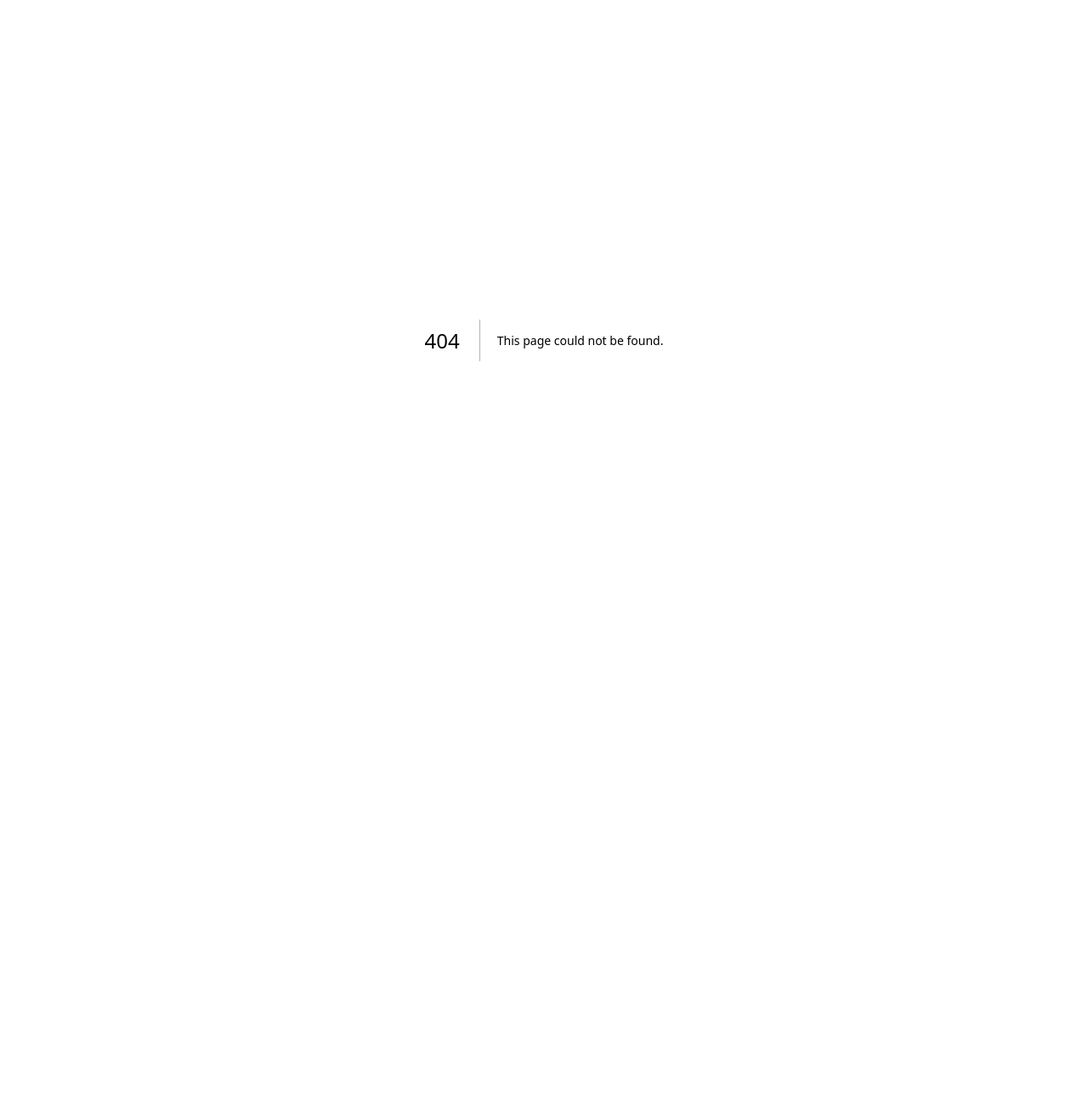
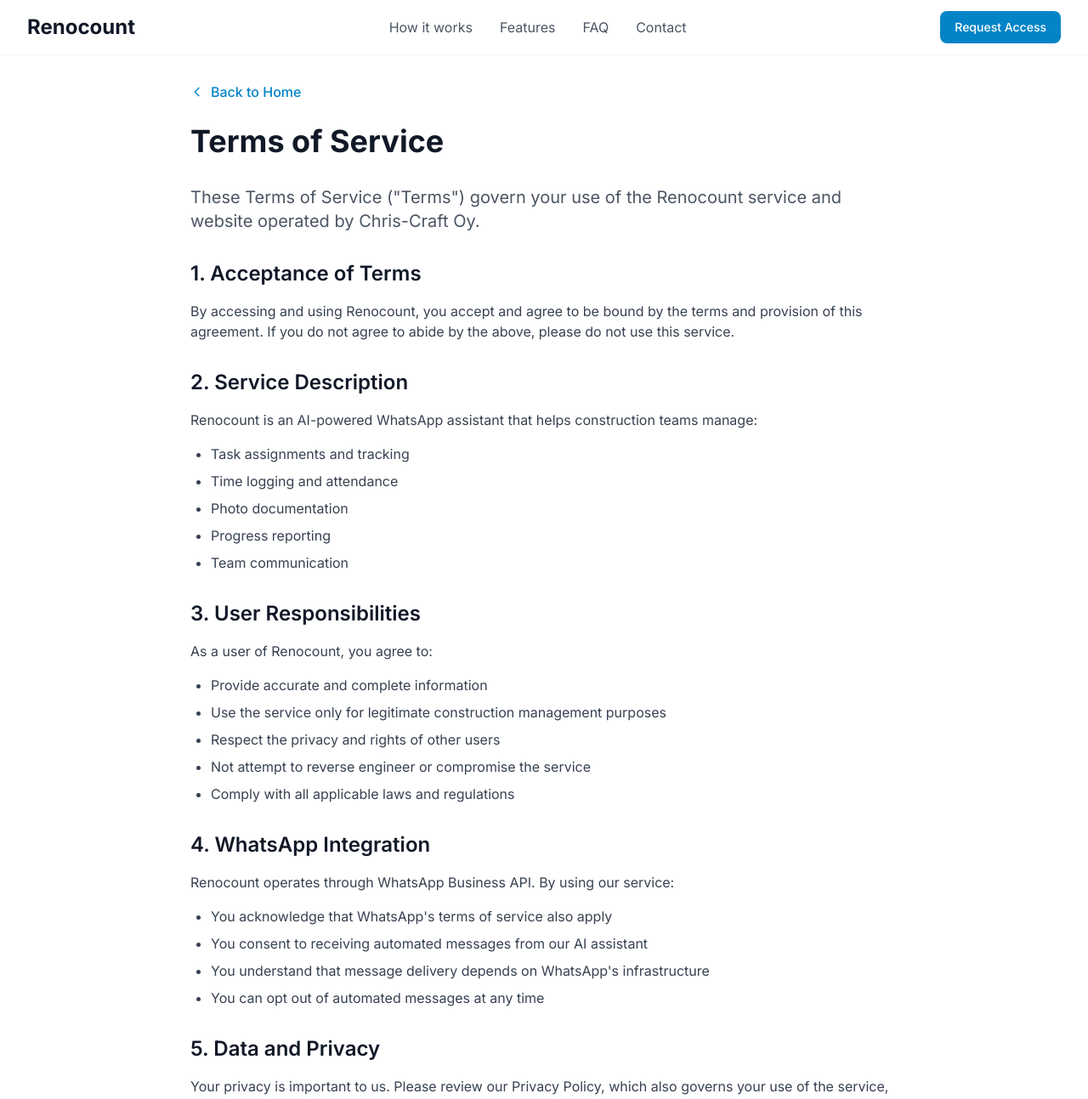
Before and after one commit to Chriuce/Renocount_landing, a Next.js app: page /terms in a window 1280 px wide. Before the commit this address had no page. Shown: the top 1293 px of the page at 85% size. Before the commit the page ends 800 px from the top, so only its background shows below. Built offline with nearby package versions, Linux system fonts and the light colour scheme.

Commit message:
Fix Terms of Service link in footer

```diff
--- /dev/null
+++ b/app/terms/page.tsx
@@ -0,0 +1,184 @@
+'use client'
+
+import React from 'react'
+import { motion } from 'framer-motion'
+import Header from '@/components/Header'
+import Footer from '@/components/Footer'
+
+export default function TermsOfService() {
+  return (
+    <main className="min-h-screen bg-white">
+      <Header />
+      <div className="pt-24 pb-16">
+        <div className="max-w-4xl mx-auto px-4 sm:px-6 lg:px-8">
+          <motion.div
+            initial={{ opacity: 0, y: 30 }}
+            animate={{ opacity: 1, y: 0 }}
+            transition={{ duration: 0.8 }}
+            className="prose prose-lg max-w-none"
+          >
+            <div className="mb-6">
+              <a
+                href="/"
+                className="inline-flex items-center text-primary-600 hover:text-primary-700 font-medium"
+              >
+                <svg className="w-4 h-4 mr-2" fill="none" stroke="currentColor" viewBox="0 0 24 24">
+                  <path strokeLinecap="round" strokeLinejoin="round" strokeWidth={2} d="M15 19l-7-7 7-7" />
+                </svg>
+                Back to Home
+              </a>
+            </div>
+            <h1 className="text-4xl font-bold text-gray-900 mb-8">Terms of Service</h1>
+
+            <p className="text-xl text-gray-600 mb-8">
+              These Terms of Service ("Terms") govern your use of the Renocount service and website operated by Chris-Craft Oy.
+            </p>
+
+            <div className="space-y-8">
+              <section>
+                <h2 className="text-2xl font-semibold text-gray-900 mb-4">1. Acceptance of Terms</h2>
+                <p className="text-gray-700">
+                  By accessing and using Renocount, you accept and agree to be bound by the terms and provision of this agreement.
+                  If you do not agree to abide by the above, please do not use this service.
+                </p>
+              </section>
+
+              <section>
+                <h2 className="text-2xl font-semibold text-gray-900 mb-4">2. Service Description</h2>
+                <p className="text-gray-700 mb-4">
+                  Renocount is an AI-powered WhatsApp assistant that helps construction teams manage:
+                </p>
+                <ul className="list-disc pl-6 space-y-2 text-gray-700">
+                  <li>Task assignments and tracking</li>
+                  <li>Time logging and attendance</li>
+                  <li>Photo documentation</li>
+                  <li>Progress reporting</li>
+                  <li>Team communication</li>
+                </ul>
+              </section>
+
+              <section>
+                <h2 className="text-2xl font-semibold text-gray-900 mb-4">3. User Responsibilities</h2>
+                <p className="text-gray-700 mb-4">
+                  As a user of Renocount, you agree to:
+                </p>
+                <ul className="list-disc pl-6 space-y-2 text-gray-700">
+                  <li>Provide accurate and complete information</li>
+                  <li>Use the service only for legitimate construction management purposes</li>
+                  <li>Respect the privacy and rights of other users</li>
+                  <li>Not attempt to reverse engineer or compromise the service</li>
+                  <li>Comply with all applicable laws and regulations</li>
+                </ul>
+              </section>
+
+              <section>
+                <h2 className="text-2xl font-semibold text-gray-900 mb-4">4. WhatsApp Integration</h2>
+                <p className="text-gray-700 mb-4">
+                  Renocount operates through WhatsApp Business API. By using our service:
+                </p>
+                <ul className="list-disc pl-6 space-y-2 text-gray-700">
+                  <li>You acknowledge that WhatsApp's terms of service also apply</li>
+                  <li>You consent to receiving automated messages from our AI assistant</li>
+                  <li>You understand that message delivery depends on WhatsApp's infrastructure</li>
+                  <li>You can opt out of automated messages at any time</li>
+                </ul>
+              </section>
+
+              <section>
+                <h2 className="text-2xl font-semibold text-gray-900 mb-4">5. Data and Privacy</h2>
+                <p className="text-gray-700">
+                  Your privacy is important to us. Please review our Privacy Policy, which also governs your use of the service,
+                  to understand our practices regarding the collection and use of your information.
+                </p>
+              </section>
+
+              <section>
+                <h2 className="text-2xl font-semibold text-gray-900 mb-4">6. Service Availability</h2>
+                <p className="text-gray-700 mb-4">
+                  We strive to provide reliable service, but:
+                </p>
+                <ul className="list-disc pl-6 space-y-2 text-gray-700">
+                  <li>We do not guarantee 100% uptime</li>
+                  <li>Maintenance may occasionally interrupt service</li>
+                  <li>Third-party dependencies (WhatsApp, internet) may affect availability</li>
+                  <li>We will provide reasonable notice for planned maintenance</li>
+                </ul>
+              </section>
+
+              <section>
+                <h2 className="text-2xl font-semibold text-gray-900 mb-4">7. Limitation of Liability</h2>
+                <p className="text-gray-700 mb-4">
+                  To the maximum extent permitted by law:
+                </p>
+                <ul className="list-disc pl-6 space-y-2 text-gray-700">
+                  <li>Renocount is provided "as is" without warranties</li>
+                  <li>We are not liable for indirect, incidental, or consequential damages</li>
+                  <li>Our total liability shall not exceed the amount paid for the service</li>
+                  <li>Users are responsible for backing up their own data</li>
+                </ul>
+              </section>
+
+              <section>
+                <h2 className="text-2xl font-semibold text-gray-900 mb-4">8. Intellectual Property</h2>
+                <p className="text-gray-700 mb-4">
+                  The Renocount service and its original content, features, and functionality are and will remain the exclusive property of Chris-Craft Oy.
+                  The service is protected by copyright, trademark, and other laws.
+                </p>
+              </section>
+
+              <section>
+                <h2 className="text-2xl font-semibold text-gray-900 mb-4">9. Termination</h2>
+                <p className="text-gray-700 mb-4">
+                  We may terminate or suspend your access immediately, without prior notice, for any reason, including:
+                </p>
+                <ul className="list-disc pl-6 space-y-2 text-gray-700">
+                  <li>Breach of these Terms</li>
+                  <li>Misuse of the service</li>
+                  <li>Non-payment of fees (if applicable)</li>
+                  <li>Legal or regulatory requirements</li>
+                </ul>
+              </section>
+
+              <section>
+                <h2 className="text-2xl font-semibold text-gray-900 mb-4">10. Governing Law</h2>
+                <p className="text-gray-700">
+                  These Terms shall be interpreted and governed by the laws of Finland.
+                  Any disputes shall be resolved in the courts of Helsinki, Finland.
+                </p>
+              </section>
+
+              <section>
+                <h2 className="text-2xl font-semibold text-gray-900 mb-4">11. Changes to Terms</h2>
+                <p className="text-gray-700">
+                  We reserve the right to modify these terms at any time. We will notify users of significant changes
+                  via email or through the service. Continued use after changes constitutes acceptance of the new terms.
+                </p>
+              </section>
+
+              <section className="bg-gray-50 p-6 rounded-lg">
+                <h2 className="text-2xl font-semibold text-gray-900 mb-4">12. Contact Information</h2>
+                <p className="text-gray-700 mb-4">
+                  If you have any questions about these Terms of Service, please contact us:
+                </p>
+                <div className="space-y-2 text-gray-700">
+                  <p><strong>Email:</strong> hello@renocount.com</p>
+                  <p><strong>Company:</strong> Chris-Craft Oy</p>
+                  <p><strong>Address:</strong> Albertinkatu 22-24 E 64, 00120 Helsinki</p>
+                  <p><strong>VAT:</strong> 3137559-3</p>
+                </div>
+                <p className="text-sm text-gray-600 mt-4">
+                  <strong>Last updated:</strong> {new Date().toLocaleDateString('en-US', {
+                    year: 'numeric',
+                    month: 'long',
+                    day: 'numeric'
+                  })}
+                </p>
+              </section>
+            </div>
+          </motion.div>
+        </div>
+      </div>
+      <Footer />
+    </main>
+  )
+}
--- a/components/Footer.tsx
+++ b/components/Footer.tsx
@@ -86,7 +86,7 @@
             </div>
             <div className="flex space-x-6 mt-4 md:mt-0">
               <a href="/privacy" className="text-gray-400 hover:text-white text-sm transition-colors">Privacy Policy</a>
-              <a href="#" className="text-gray-400 hover:text-white text-sm transition-colors">Terms of Service</a>
+              <a href="/terms" className="text-gray-400 hover:text-white text-sm transition-colors">Terms of Service</a>
             </div>
           </div>
         </motion.div>
```
